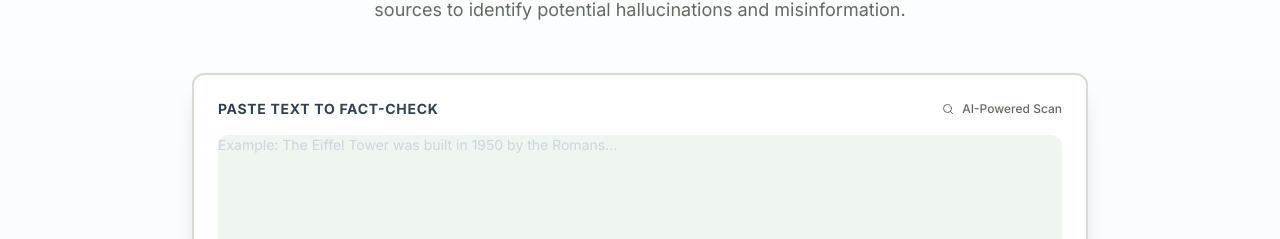
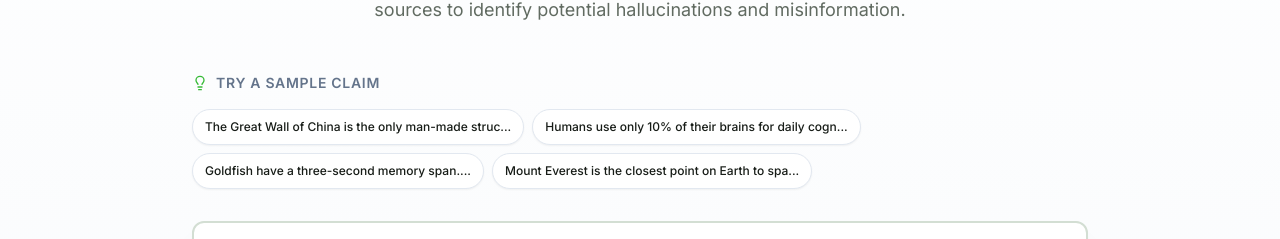
Before and after one commit to aribzeeshan2446/final-project, a Next.js app: page / in a window 1280 px wide. Shown: the part 395-634 px from the top of the page. Built offline with nearby package versions, Linux system fonts and the light colour scheme; no server answers; what @genkit-ai/google-genai, genkit would draw is missing.

Commit message:
add sample demo texts in the fack check box

```diff
--- a/src/components/fact-check/text-verifier.tsx
+++ b/src/components/fact-check/text-verifier.tsx
@@ -4,12 +4,19 @@ import React, { useState, useEffect } from "react";
 import { Textarea } from "@/components/ui/textarea";
 import { Button } from "@/components/ui/button";
 import { Card, CardContent } from "@/components/ui/card";
-import { ShieldCheck, Search, Loader2, RefreshCw } from "lucide-react";
+import { ShieldCheck, Search, Loader2, RefreshCw, Lightbulb } from "lucide-react";
 import { verifySelectedTextAccuracy } from "@/ai/flows/verify-selected-text-accuracy";
 import { VerdictCard } from "./verdict-card";
 import { useToast } from "@/hooks/use-toast";
 import { useFirebase, useUser, initiateAnonymousSignIn, setDocumentNonBlocking } from "@/firebase";
 import { doc } from "firebase/firestore";
+
+const SAMPLES = [
+  "The Great Wall of China is the only man-made structure visible from the Moon.",
+  "Humans use only 10% of their brains for daily cognitive tasks.",
+  "Goldfish have a three-second memory span.",
+  "Mount Everest is the closest point on Earth to space."
+];
 
 export function TextVerifier() {
   const [inputText, setInputText] = useState("");
@@ -89,6 +96,29 @@ export function TextVerifier() {
 
   return (
     <div className="w-full max-w-4xl mx-auto space-y-8">
+      <div className="space-y-4">
+        <div className="flex items-center gap-2 text-slate-500 mb-2">
+          <Lightbulb className="h-4 w-4 text-primary" />
+          <span className="text-sm font-semibold uppercase tracking-wider">Try a sample claim</span>
+        </div>
+        <div className="flex flex-wrap gap-2">
+          {SAMPLES.map((sample, i) => (
+            <Button
+              key={i}
+              variant="outline"
+              size="sm"
+              className="rounded-full text-xs bg-white hover:bg-primary/5 hover:text-primary hover:border-primary/30 transition-all border-slate-200 shadow-sm"
+              onClick={() => {
+                setInputText(sample);
+                setResult(null);
+              }}
+            >
+              {sample.substring(0, 50)}...
+            </Button>
+          ))}
+        </div>
+      </div>
+
       <Card className="border-2 shadow-xl overflow-hidden bg-white">
         <CardContent className="p-0">
           <div className="flex flex-col">
@@ -113,10 +143,24 @@ export function TextVerifier() {
               <p className="text-xs text-muted-foreground">
                 {inputText.length} characters
               </p>
+              <div className="flex items-center gap-2">
+                {inputText && (
+                  <Button
+                    variant="ghost"
+                    size="sm"
+                    className="rounded-full h-10 w-10 p-0"
+                    onClick={() => {
+                      setInputText("");
+                      setResult(null);
+                    }}
+                  >
+                    <RefreshCw className="h-4 w-4 text-slate-400" />
+                  </Button>
+                )}
                 <Button
                   onClick={handleVerify}
                   disabled={isVerifying || !inputText.trim()}
-                className="bg-primary hover:bg-primary/90 text-white rounded-full px-8 gap-2 shadow-lg shadow-primary/20"
+                  className="bg-primary hover:bg-primary/90 text-white rounded-full px-8 gap-2 shadow-lg shadow-primary/20 h-10"
                 >
                   {isVerifying ? (
                     <>
@@ -128,6 +172,7 @@ export function TextVerifier() {
                     </>
                   )}
                 </Button>
+              </div>
             </div>
           </div>
         </CardContent>
```
Lines whose indentation alone changed are shown as unchanged.
